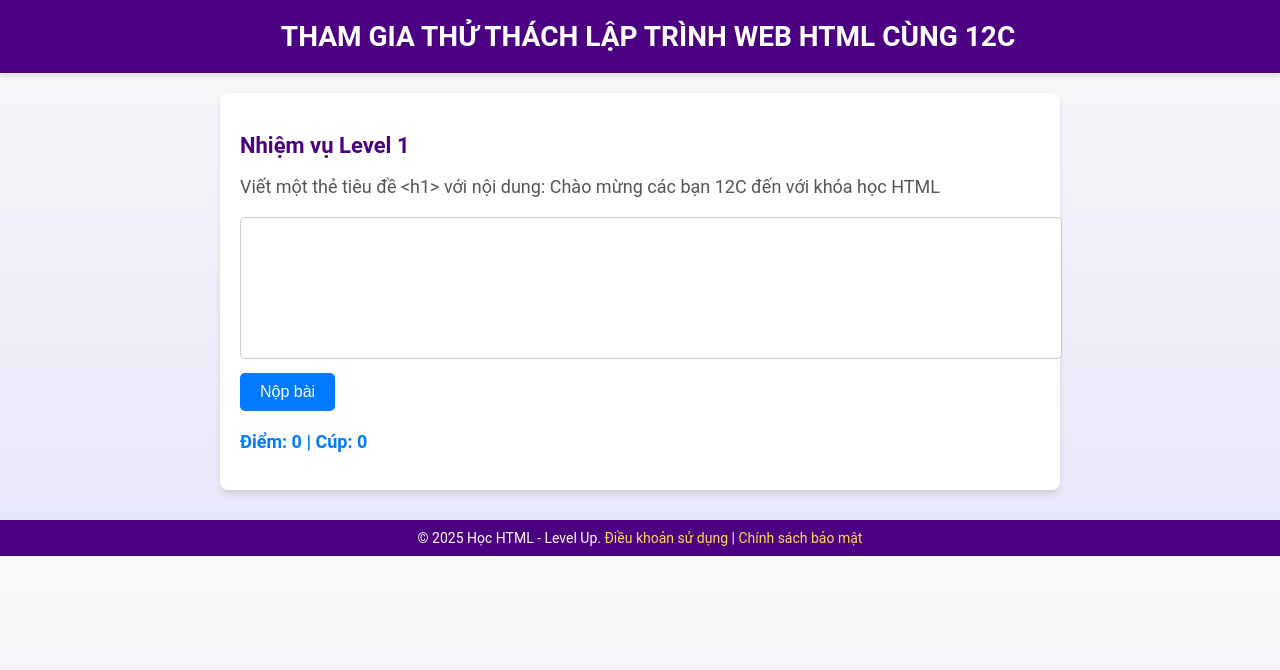
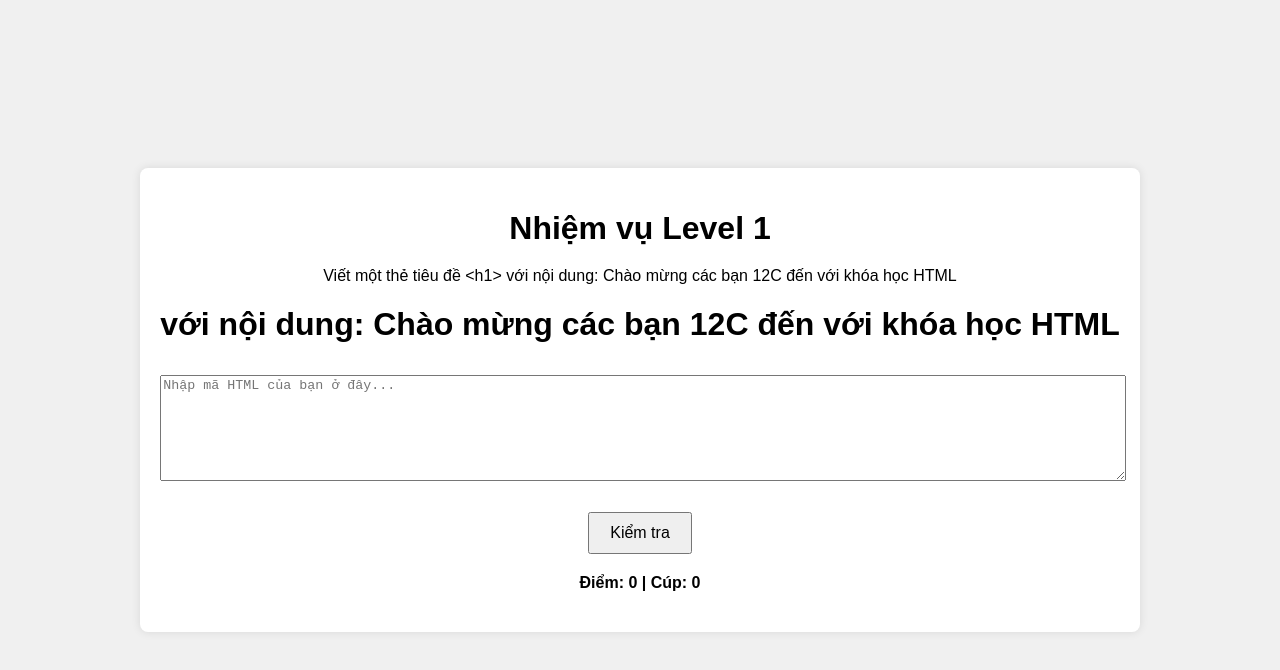
Before and after one commit to giaphien4/THU-THACH-LAP-TRINH-WEB, a plain HTML site: page index.html in a window 1280 px wide. Drawn offline with Linux system fonts and the light colour scheme.

Commit message:
Update index.html

```diff
--- a/index.html
+++ b/index.html
@@ -1,128 +1,72 @@
 <!DOCTYPE html>
-<html lang="vi">
+<html lang="en">
 <head>
     <meta charset="UTF-8">
     <meta name="viewport" content="width=device-width, initial-scale=1.0">
-    <title>Học HTML - Level Up</title>
+    <title>HTML Learning Game</title>
     <style>
         body {
-            font-family: 'Roboto', Arial, sans-serif;
+            font-family: Arial, sans-serif;
             margin: 0;
             padding: 0;
-            background: linear-gradient(to bottom, #f9f9f9, #e6e6fa);
-            color: #333;
+            display: flex;
+            flex-direction: column;
+            align-items: center;
+            justify-content: center;
+            height: 100vh;
+            background-color: #f0f0f0;
         }
-        header {
-            background: #4b0082;
-            color: #fff;
-            padding: 20px 0;
+        .container {
+            background-color: #fff;
+            padding: 20px;
+            border-radius: 8px;
+            box-shadow: 0 0 10px rgba(0, 0, 0, 0.1);
             text-align: center;
-            box-shadow: 0 4px 6px rgba(0, 0, 0, 0.1);
         }
-        header h1 {
-            margin: 0;
-            font-size: 28px;
-            animation: slide 2s infinite alternate;
-        }
-        @keyframes slide {
-            from { transform: translateX(0); }
-            to { transform: translateX(10px); }
-        }
-        main {
-            max-width: 800px;
-            margin: 20px auto;
-            padding: 20px;
-            background: #fff;
-            border-radius: 8px;
-            box-shadow: 0 4px 6px rgba(0, 0, 0, 0.1);
+        h1 {
+            margin-bottom: 20px;
         }
         textarea {
             width: 100%;
-            height: 120px;
-            margin-top: 10px;
-            border: 1px solid #ccc;
-            border-radius: 5px;
-            padding: 10px;
-            font-size: 16px;
-            resize: none;
+            height: 100px;
+            margin-bottom: 20px;
         }
         button {
-            margin-top: 10px;
             padding: 10px 20px;
             font-size: 16px;
-            color: #fff;
-            background-color: #007bff;
-            border: none;
-            border-radius: 5px;
             cursor: pointer;
-            transition: background-color 0.3s ease;
         }
-        button:hover {
-            background-color: #0056b3;
+        #result {
+            margin-top: 20px;
+            font-size: 18px;
         }
         #score {
-            margin-top: 20px;
-            font-size: 18px;
-            font-weight: bold;
-            color: #007bff;
-        }
-        #level-title {
-            font-size: 22px;
-            margin-top: 20px;
-            color: #4b0082;
-        }
-        #level-desc {
-            font-size: 18px;
-            margin: 10px 0;
-            color: #555;
-        }
-        #result {
-            font-size: 18px;
-            margin-top: 15px;
-            font-weight: bold;
-            color: #28a745;
-        }
-        footer {
-            margin-top: 30px;
-            padding: 10px;
-            background: #4b0082;
-            color: #fff;
-            text-align: center;
-            font-size: 14px;
-        }
-        footer a {
-            color: #ffdd57;
-            text-decoration: none;
-        }
-        footer a:hover {
-            text-decoration: underline;
+            margin-top: 10px;
+            font-size: 16px;
         }
     </style>
 </head>
 <body>
-    <header>
-        <h1>THAM GIA THỬ THÁCH LẬP TRÌNH WEB HTML CÙNG 12C</h1>
-    </header>
-    <main>
-        <h2 id="level-title">Level 1: Viết tiêu đề</h2>
-        <p id="level-desc">Viết một thẻ tiêu đề &lt;h1&gt; với nội dung "THAM GIA THỬ THÁCH LẬP TRÌNH WEB HTML CÙNG 12C"</p>
-
-        <textarea id="codeInput"></textarea><br>
-        <button onclick="checkAnswer()">Nộp bài</button>
-        <p id="result"></p>
-        <p id="score"></p>
-    </main>
-    <footer>
-        &copy; 2025 Học HTML - Level Up. <a href="#">Điều khoản sử dụng</a> | <a href="#">Chính sách bảo mật</a>
-    </footer>
-
+    <div class="container">
+        <h1 id="level-title">Nhiệm vụ Level 1</h1>
+        <p id="level-desc">Viết một thẻ tiêu đề <h1> với nội dung: Chào mừng các bạn 12C đến với khóa học HTML</p>
+        <textarea id="codeInput" placeholder="Nhập mã HTML của bạn ở đây..."></textarea>
+        <button onclick="checkAnswer()">Kiểm tra</button>
+        <div id="result"></div>
+        <div id="score">Điểm: 0 | Cúp: 0</div>
+    </div>
     <script>
         let levels = [
             { desc: "Viết một thẻ tiêu đề <h1> với nội dung: Chào mừng các bạn 12C đến với khóa học HTML", answer: "<h1>Chào mừng đến với khóa học HTML</h1>" },
             { desc: "Thêm hình ảnh có đường dẫn 'image.jpg'", answer: "<img src='image.jpg'>" },
             { desc: "Tạo danh sách<ul><li>Mục 1</li><li>Mục 2</li></ul>", answer: "<ul><li>Mục 1</li><li>Mục 2</li></ul>" },
             { desc: "Tạo bảng với 2 hàng và 2 cột", answer: "<table><tr><td>1</td><td>2</td></tr><tr><td>3</td><td>4</td></tr></table>" },
-            { desc: "Thêm liên kết với nội dung 'Google' và đường dẫn 'https://google.com'", answer: "<a href='https://google.com'>Google</a>" }
+            { desc: "Thêm liên kết với nội dung 'Google' và đường dẫn 'https://google.com'", answer: "<a href='https://google.com'>Google</a>" },
+            { desc: "Tạo liên kết mở trong tab mới với nội dung 'Facebook' và đường dẫn 'https://facebook.com'", answer: "<a href='https://facebook.com' target='_blank'>Facebook</a>" },
+            { desc: "Tạo bảng với 3 hàng và 3 cột, điền dữ liệu từ 1 đến 9", answer: "<table><tr><td>1</td><td>2</td><td>3</td></tr><tr><td>4</td><td>5</td><td>6</td></tr><tr><td>7</td><td>8</td><td>9</td></tr></table>" },
+            { desc: "Chèn video với đường dẫn 'video.mp4' và thêm thuộc tính tự động phát", answer: "<video src='video.mp4' autoplay></video>" },
+            { desc: "Thêm hình ảnh với đường dẫn 'avatar.jpg' và thuộc tính thay thế là 'Ảnh đại diện'", answer: "<img src='avatar.jpg' alt='Ảnh đại diện'>" },
+            { desc: "Tạo liên kết email với nội dung 'Liên hệ tôi' và địa chỉ email 'example@gmail.com'", answer: "<a href='mailto:example@gmail.com'>Liên hệ tôi</a>" }
         ];
 
         let currentLevel = 0; // Bắt đầu từ Level 1
```
